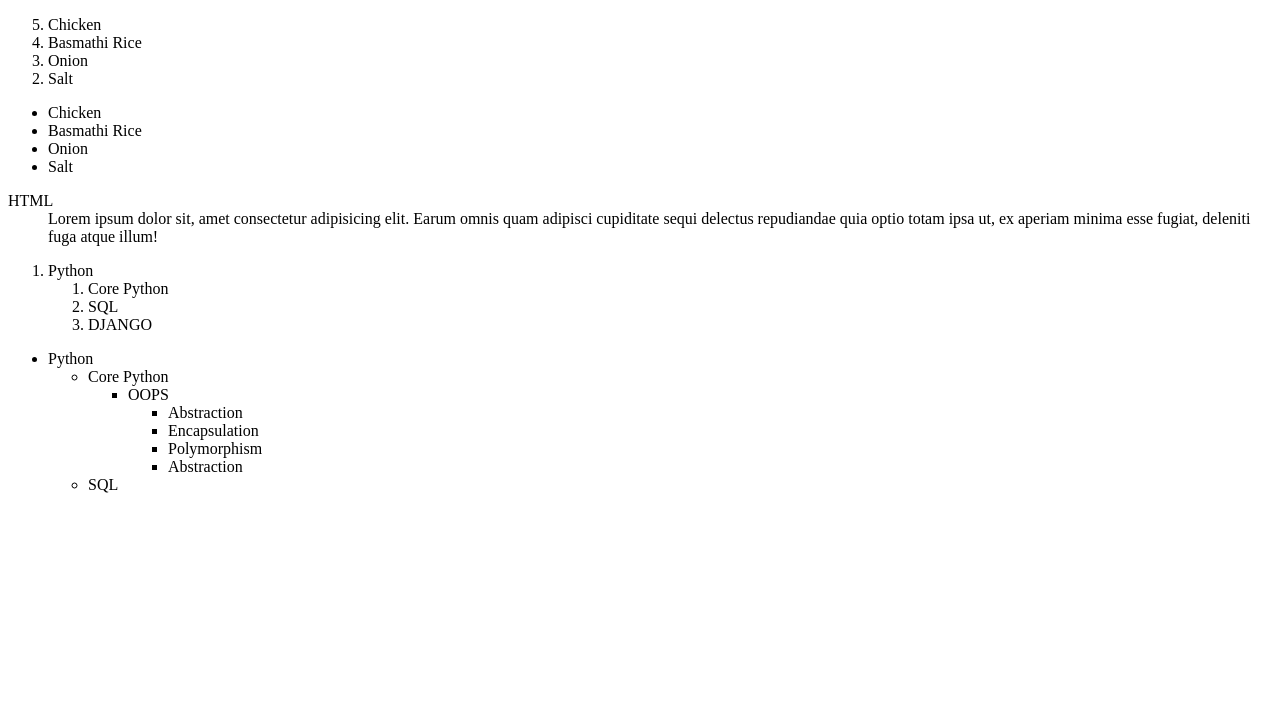
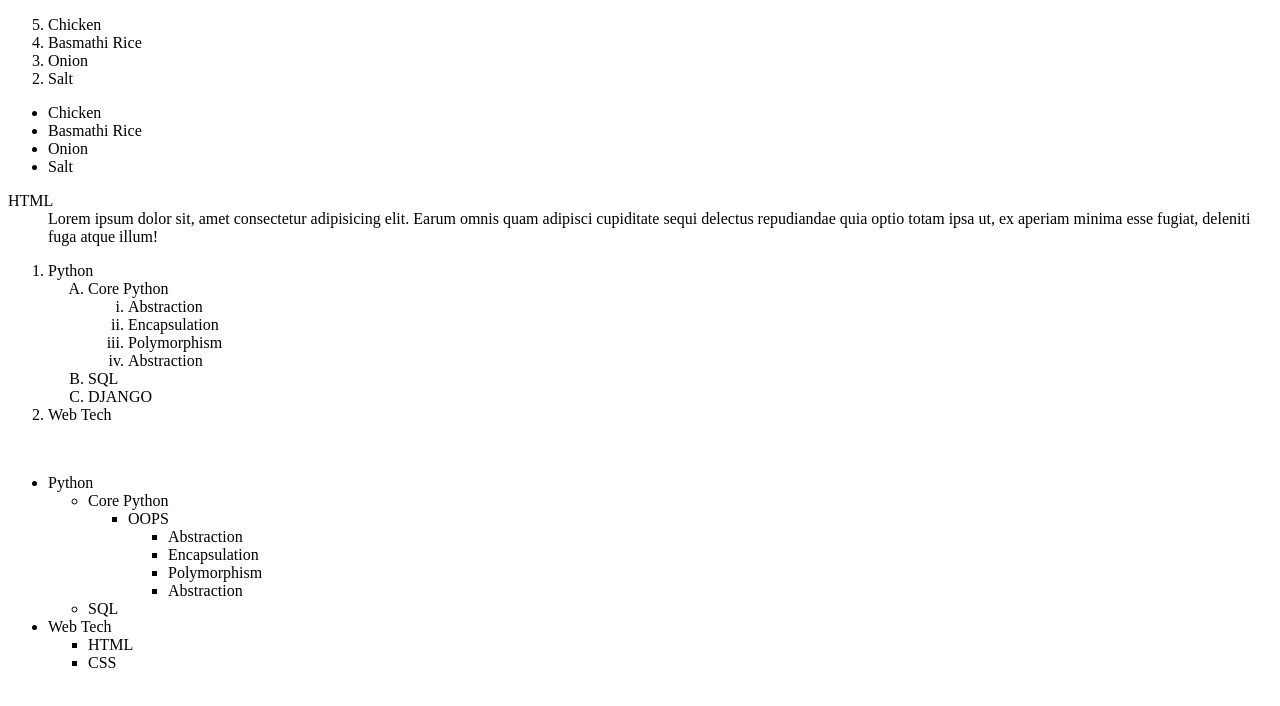
Before and after one commit to Joshmi-K-Joy/Web-Tech, a plain HTML site: page list.html in a window 1280 px wide. Drawn offline with Linux system fonts and the light colour scheme.

Commit message:
Update list.html

```diff
--- a/list.html
+++ b/list.html
@@ -34,14 +34,21 @@
 
     <!--4. Nested List-->
     <!--1.-->
-    <ol>
+    <ol type="1">
         <li>Python</li>
-        <ol>
+        <ol type="A">
             <li>Core Python</li>
+            <ol type="i">
+                <li>Abstraction</li>
+                <li>Encapsulation</li>
+                <li>Polymorphism</li>
+                <li>Abstraction</li>
+            </ol>
             <li>SQL</li>
             <li>DJANGO</li>
         </ol>
-    </ol>
+        <li>Web Tech</li>
+    </ol><br>
 
     <!--2.-->
     <ul>
@@ -59,6 +66,11 @@
             </ul>
             <li>SQL</li>
         </ul>
+        <li>Web Tech</li>
+        <ul type="Square">
+            <li>HTML</li>
+            <li>CSS</li>
+        </ul>
     </ul>
 </body>
 </html>
```
